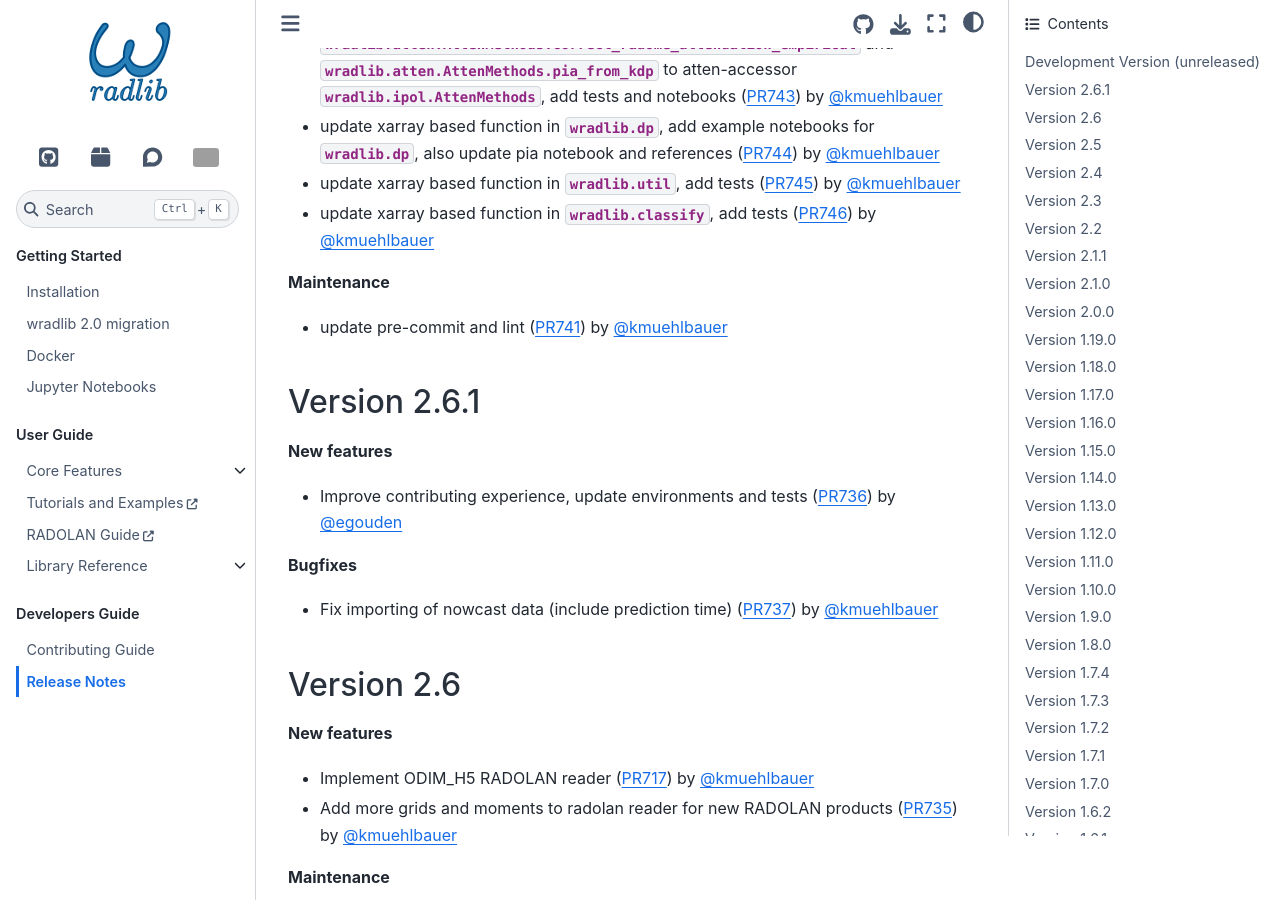
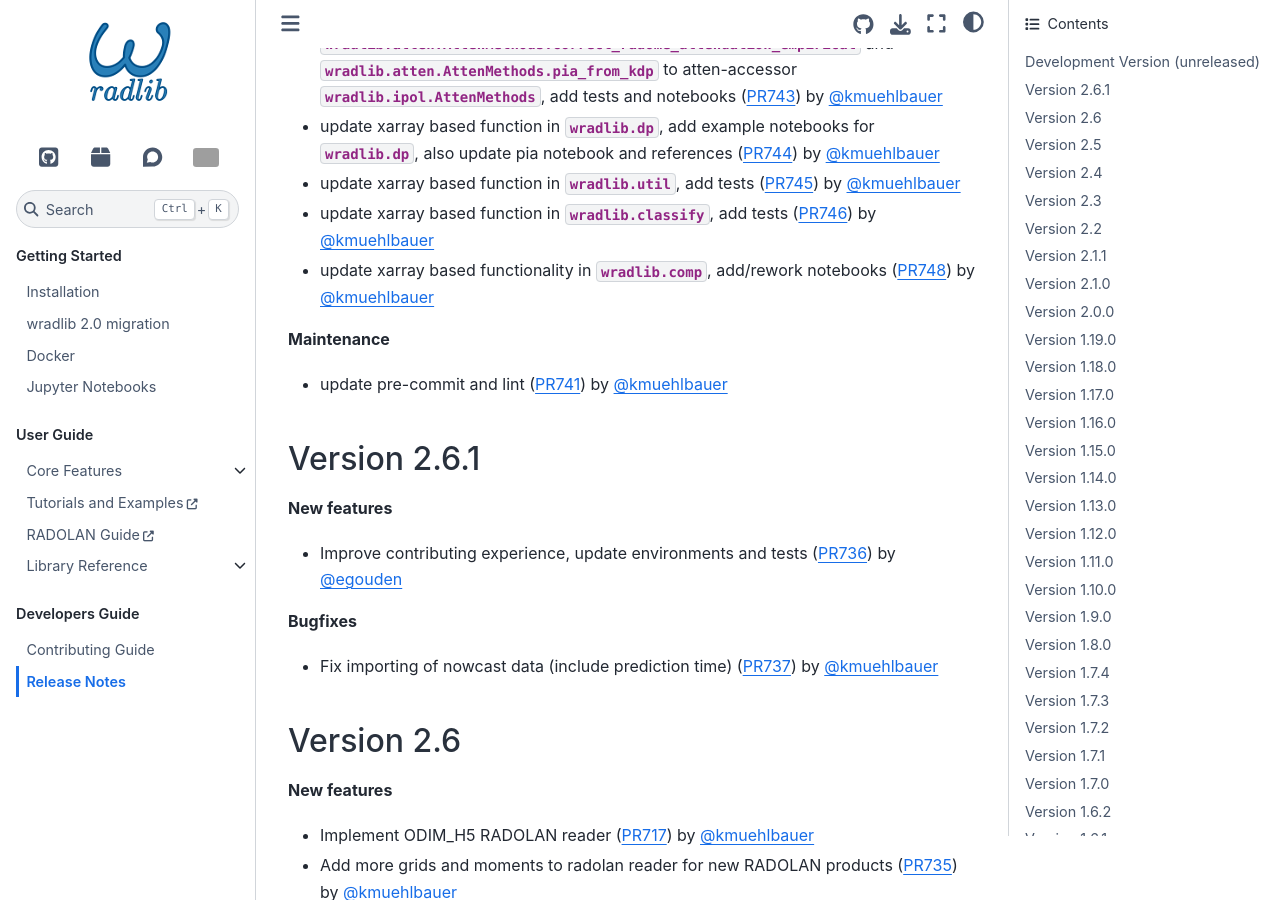
Before and after one commit to wradlib/wradlib, a Sphinx documentation site: the page built from docs/release_notes.md, in a window 1280 px wide and 900 px high, scrolled down 571 px. Built offline with Sphinx 7.4.7 and the Sphinx Book theme 1.1.4, drawn with Linux system fonts in a browser that asks for light colours; pages that are not in the unit, such as notebooks, are missing from menus; the version number could not be read and is left out; grey boxes are pictures that could not be loaded.

Commit message:
release_notes.md entry

```diff
--- a/docs/release_notes.md
+++ b/docs/release_notes.md
@@ -16,6 +16,7 @@ You can install the latest {{wradlib}} release from PyPI via ``$ python -m pip i
 * update xarray based function in {mod}`wradlib.dp`, add example notebooks for {mod}`wradlib.dp`, also update pia notebook and references ({pull}`744`) by {at}`kmuehlbauer`
 * update xarray based function in {mod}`wradlib.util`, add tests ({pull}`745`) by {at}`kmuehlbauer`
 * update xarray based function in {mod}`wradlib.classify`, add tests ({pull}`746`) by {at}`kmuehlbauer`
+* update xarray based functionality in {mod}`wradlib.comp`, add/rework notebooks ({pull}`748`) by {at}`kmuehlbauer`
 
 **Maintenance**
 
```
